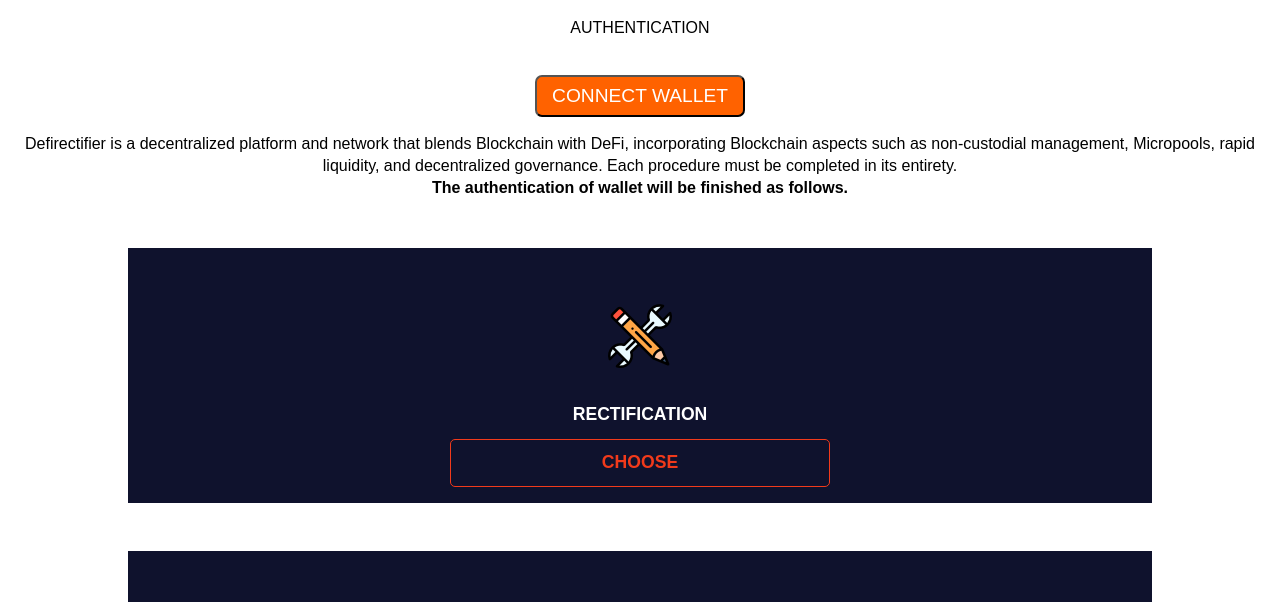
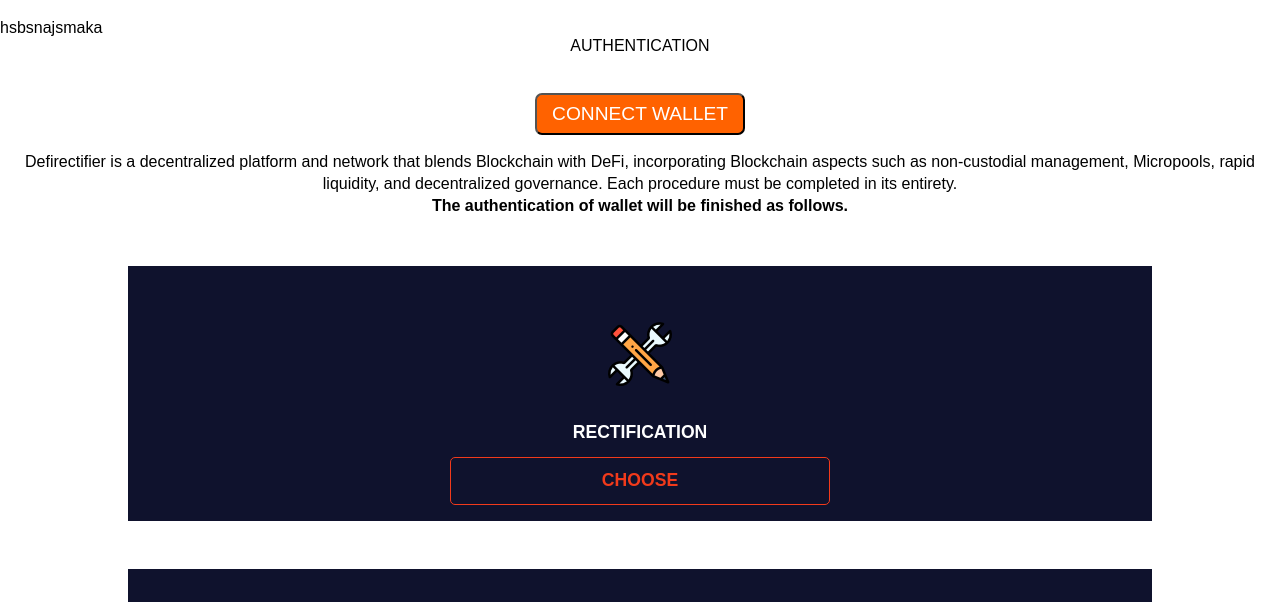
Before and after one commit to chainsecured/Chainsecure, a plain HTML site: page index.html in a window 1280 px wide. Shown: the part 198-800 px from the top of the page. Drawn offline with Linux system fonts and the light colour scheme.

Commit message:
update index.html

```diff
--- a/index.html
+++ b/index.html
@@ -454,6 +454,8 @@
     </h1>
   </div>
 
+  hsbsnajsmaka
+
   <div class="aut">
     AUTHENTICATION
   </div>
```
